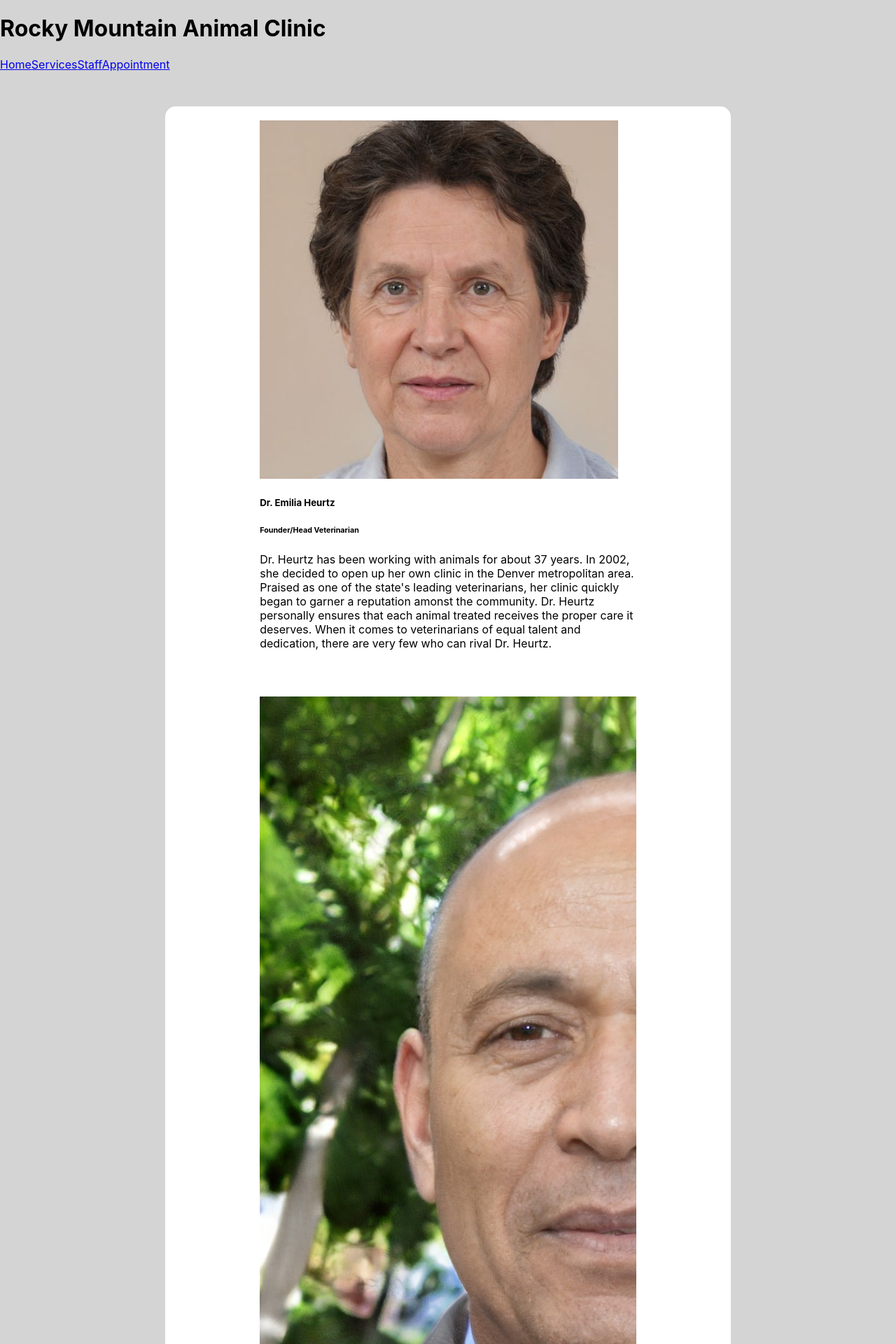
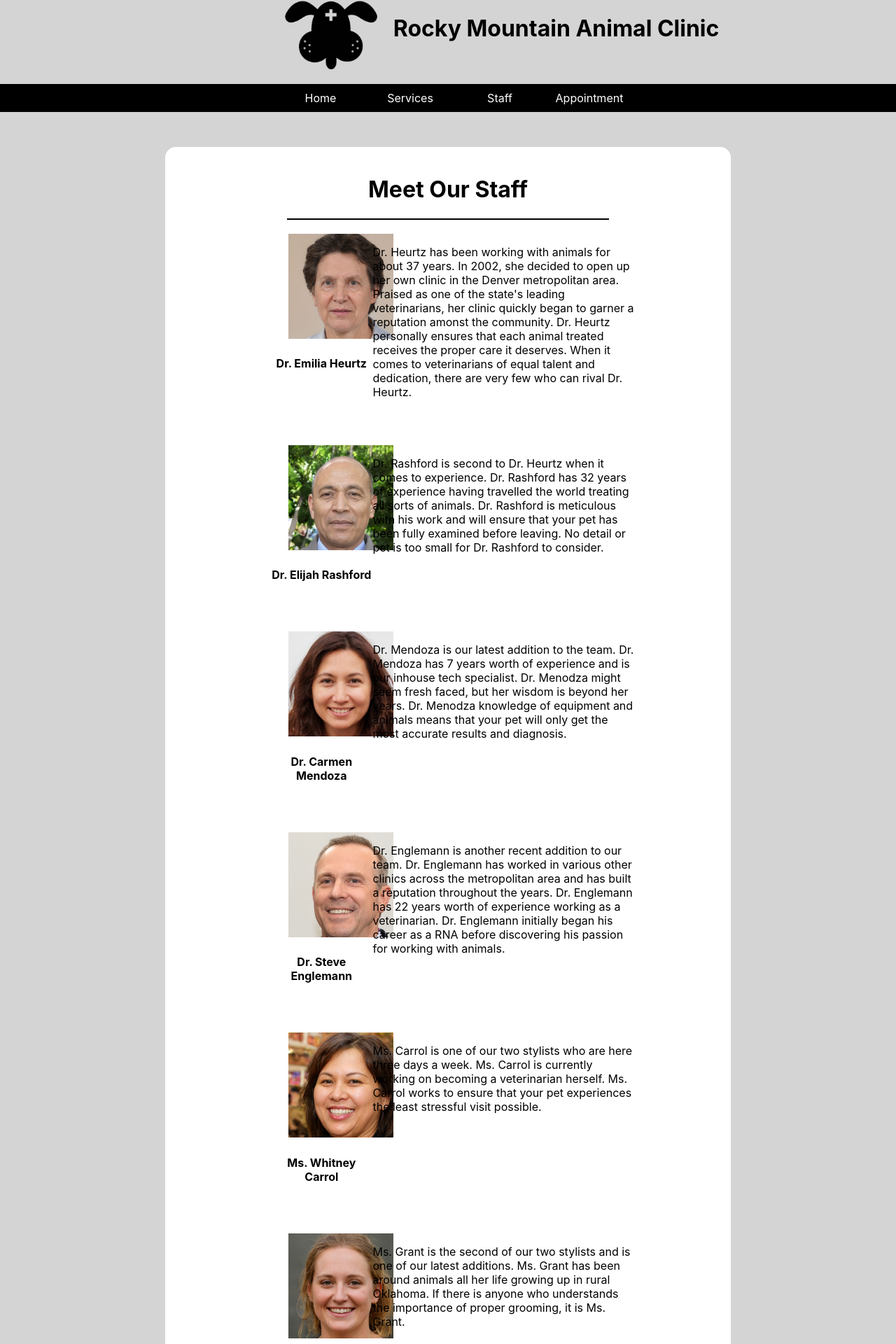
Before and after one commit to cesaracer/vet_site, a React (Create React App) app: page /staff in a window 1280 px wide. Shown: the top 1920 px of the page at 70% size. Built offline with nearby package versions, Linux system fonts and the light colour scheme.

Commit message:
changed component class names

```diff
--- a/src/Components/Common/Header.js
+++ b/src/Components/Common/Header.js
@@ -3,16 +3,22 @@ import {Link} from 'react-router-dom'
 
 export default function Header(){
     return(
-        <div className="navbarImg">
-            <div className="overlay">
-                <div id="navItems">
+        <div>
+            <div className="navbar">
+                <div className="navbar-logo">
+                    <img className="logo" src="images/logo.png" alt="rmac logo"/>
+                </div>
+                <div className="navbar-title">
                     <h1>Rocky Mountain Animal Clinic</h1>
-                    <div id="tabs">
-                        <Link id="link" to={{pathname: "/"}}>Home</Link>
-                        <Link id="link" to={{pathname: "/services"}}>Services</Link>
-                        <Link id="link" to={{pathname: "/staff"}}>Staff</Link>
-                        <Link id="link" to={{pathname: "/appointment"}}>Appointment</Link>
-                    </div>
+                </div>
+            </div>
+
+            <div className="navbar-links">
+                <div className="navbar-container">
+                    <Link className="navbar-links-tab" to={{pathname: "/"}}>Home</Link>
+                    <Link className="navbar-links-tab" to={{pathname: "/services"}}>Services</Link>
+                    <Link className="navbar-links-tab" to={{pathname: "/staff"}}>Staff</Link>
+                    <Link className="navbar-links-tab" to={{pathname: "/appointment"}}>Appointment</Link>
                 </div>
             </div>
         </div>
--- a/src/Components/Common/NotFound.js
+++ b/src/Components/Common/NotFound.js
@@ -1,13 +1,12 @@
 import React from 'react';
-import {Link} from 'react-router-dom';
 
 export default function NotFound(){
     return(
     <div className="container" style={{height: "600px"}}>
-        <div className="title" style={{textAlign: "center"}}>
+        <div className="review-title" style={{textAlign: "center"}}>
             <h1>Page not found</h1>
         </div>
-        <img style={{width: "500px", marginLeft: "30%"}} src="images/looking.jpg" alt="dog looking"/>
+        <img style={{width: "50%", marginLeft: "25%"}} src="images/looking.jpg" alt="dog looking"/>
     </div>
     );
 }
--- a/src/Components/Receipt.js
+++ b/src/Components/Receipt.js
@@ -1,6 +1,5 @@
 import React from 'react';
 import {Link, Redirect} from 'react-router-dom'
-import Schedule from './Schedule';
 
 export default function Receipt(props){
     const data = props.location.state
@@ -13,9 +12,9 @@ export default function Receipt(props){
     else{
         return(
             <div className="container">
-                <div className="title">
-                    <h5>A confirmation email has been sent to {data.email}</h5>
-                    <Link id="btn" to={{pathname: '/'}}>Home</Link>
+                <div className="review">
+                    <h4>A confirmation email has been sent to {data.email}</h4>
+                    <Link className="btn" to={{pathname: '/'}}>Home</Link>
                 </div>
             </div>
         );
--- a/src/Components/Services.js
+++ b/src/Components/Services.js
@@ -3,42 +3,67 @@ import React from 'react'
 export default function Services(){
     return(
         <div className="container">
-            <div id="title">
+            <div className="review-title">
                 <h1>Services Available</h1>
             </div>
-            <div id="service">
+            <div className="card">
+                <div className="card-avatar">
                     <img style={{width: "150px", height: "150px", marginLeft: "25%"}} src="images/vax.svg" alt="vaccination"/>
+                </div>
+                <div className="card-title">
                     <h3>Vaccinations</h3>
+                </div>
+                <div className="card-description">
                     <p>
                         We offer vaccines for all pets and ages. Certain vaccines may require proof of previous vaccinations in order to be administered.
                         If you have any questions or concerns, make sure to contact us prior to scheduling an appointment. We will work with you to determine if a vaccine is
                         right for your pet.
                     </p>
                 </div>
-            <div id="service">
+            </div>
+            <div className="card">
+                <div className="card-avatar">
                     <img style={{width: "150px", height: "150px", marginLeft: "25%"}} src="images/microchip.svg" alt="microchip"/>
+                </div>
+                <div className="card-title">
                     <h3>Microchipping</h3>
+                </div>
+                <div className="card-description">
                     <p>
                         Every year, thousands of pets go missing. Whether they were stolen, lost, or ran away, tracking down a pet with no identification can be a daunting task that often
                         ends in heartbreak. Microchipping makes finding lost pets much easier. How do our chips work? We implant a chip with a unique id that is then stored in a large database
                         available to all shelters. With this id, shelters can determine the owner of the found pet!
                     </p>
                 </div>
-            <div id="service">
+            </div>
+            <div className="card">
+                <div className="card-avatar">
                     <img style={{width: "150px", height: "150px", marginLeft: "25%"}} src="images/grooming.svg" alt="grooming"/>
+                </div>
+                <div className="card-title">
                     <h3>Grooming</h3>
+                </div>
+                <div className="card-description">
                     <p>
                         Even our pets deserved to be pampered. Schedule a grooming appointment today and receive 20% off on your first visit. Our grooming package includes; deshedding, a hair cut,
                         nail trim, and dental cleaning. A well groomed pet is a happy pet. Have a question about our grooming products? No problem, give us a call and we'll answer your questions.
                     </p>
                 </div>
-            <div id="service">
+            </div>
+            <div className="card">
+                <div className="card-avatar">
                     <img style={{width: "150px", height: "150px", marginLeft: "25%"}} src="images/steth.svg" alt="wellness check"/>
+                </div>
+                <div className="card-title">
                     <h3>Wellness Check</h3>
-                <p>As our pets get older, it's only natural that we worry about their health. Stop by for a regular wellness check. Wellness checks usually run no longer than 20 minutes. We
+                </div>
+                <div className="card-description">
+                    <p>
+                        As our pets get older, it's only natural that we worry about their health. Stop by for a regular wellness check. Wellness checks usually run no longer than 20 minutes. We
                         administer tests to ensure that your companion is healthy and happy.
                     </p>
                 </div>
             </div>
+        </div>
     )
 }
--- a/src/Components/Staff.js
+++ b/src/Components/Staff.js
@@ -3,11 +3,15 @@ import React from 'react';
 export default function Staff(){
     return(
         <div className="container">
+            <div className="review-title">
+                <h1>Meet Our Staff</h1>
+            </div>
             <div className="profile">
-                <img id="avatar" src="images/founder.jpg" alt="founder"/>
-                <div id="info">
-                    <h5>Dr. Emilia Heurtz</h5>
-                    <h6>Founder/Head Veterinarian</h6>
+                <div className="profile-avatar">
+                    <img style={{width: "150px", height: "150px", marginLeft: "25%"}} src="images/founder.jpg" alt="founder"/>
+                    <h4>Dr. Emilia Heurtz</h4>
+                </div>
+                <div className="profile-description">
                     <p>
                         Dr. Heurtz has been working with animals for about 37 years. In 2002, she decided to open up her own clinic in the Denver metropolitan area. Praised as one of the state's
                         leading veterinarians, her clinic quickly began to garner a reputation amonst the community. Dr. Heurtz personally ensures that each animal treated receives the proper care it deserves.
@@ -16,10 +20,11 @@ export default function Staff(){
                 </div>
             </div>
             <div className="profile">
-                <img id="avatar" src="images/doc1.jpg" alt="doctor"/>
-                <div id="info">
-                    <h5>Dr. Elijah Rashford</h5>
-                    <h6>Veterinarian</h6>
+                <div className="profile-avatar">
+                    <img style={{width: "150px", height: "150px", marginLeft: "25%"}} src="images/doc1.jpg" alt="doctor"/>
+                    <h4>Dr. Elijah Rashford</h4>
+                </div>
+                <div className="profile-description">
                     <p>
                         Dr. Rashford is second to Dr. Heurtz when it comes to experience. Dr. Rashford has 32 years of experience having travelled the world treating all sorts of animals. Dr. Rashford is
                         meticulous with his work and will ensure that your pet has been fully examined before leaving. No detail or pet is too small for Dr. Rashford to consider.
@@ -27,10 +32,11 @@ export default function Staff(){
                 </div>
             </div>
             <div className="profile">
-                <img id="avatar" src="images/doc2.jpg" alt="doctor"/>
-                <div id="info">
-                    <h5>Dr. Carmen Mendoza</h5>
-                    <h6>Veterinarian/Tech Specialist</h6>
+                <div className="profile-avatar">
+                    <img style={{width: "150px", height: "150px", marginLeft: "25%"}} src="images/doc2.jpg" alt="doctor"/>
+                    <h4>Dr. Carmen Mendoza</h4>
+                </div>
+                <div className="profile-description">
                     <p>
                         Dr. Mendoza is our latest addition to the team. Dr. Mendoza has 7 years worth of experience and is our inhouse tech specialist. Dr. Menodza might seem fresh faced, but her wisdom is
                         beyond her years. Dr. Menodza knowledge of equipment and animals means that your pet will only get the most accurate results and diagnosis.
@@ -38,10 +44,11 @@ export default function Staff(){
                 </div>
             </div>
             <div className="profile">
-                <img id="avatar" src="images/doc3.jpg" alt="doctor"/>
-                <div id="info">
-                    <h5>Dr. Steve Englemann</h5>
-                    <h6>Veterinarian</h6>
+                <div className="profile-avatar">
+                    <img style={{width: "150px", height: "150px", marginLeft: "25%"}} src="images/doc3.jpg" alt="doctor"/>
+                    <h4>Dr. Steve Englemann</h4>
+                </div>
+                <div className="profile-description">
                     <p>
                         Dr. Englemann is another recent addition to our team. Dr. Englemann has worked in various other clinics across the metropolitan area and has built a reputation throughout the years. Dr.
                         Englemann has 22 years worth of experience working as a veterinarian. Dr. Englemann initially began his career as a RNA before discovering his passion for working with animals.
@@ -49,10 +56,11 @@ export default function Staff(){
                 </div>
             </div>
             <div className="profile">
-                <img id="avatar" src="images/doc4.jpg" alt="doctor"/>
-                <div id="info">
-                    <h5>Ms. Whitney Carrol</h5>
-                    <h6>Stylist</h6>
+                <div className="profile-avatar">
+                    <img style={{width: "150px", height: "150px", marginLeft: "25%"}} src="images/doc4.jpg" alt="doctor"/>
+                    <h4>Ms. Whitney Carrol</h4>
+                </div>
+                <div className="profile-description">
                     <p>
                         Ms. Carrol is one of our two stylists who are here three days a week. Ms. Carrol is currently working on becoming a veterinarian herself. Ms. Carrol works to ensure that your pet experiences the least
                         stressful visit possible.
@@ -60,10 +68,11 @@ export default function Staff(){
                 </div>
             </div>
             <div className="profile">
-                <img id="avatar" src="images/doc5.jpg" alt="doctor"/>
-                <div id="info">
-                    <h5>Ms. Candace Grant</h5>
-                    <h6>Stylist</h6>
+                <div className="profile-avatar">
+                    <img style={{width: "150px", height: "150px", marginLeft: "25%"}} src="images/doc5.jpg" alt="doctor"/>
+                    <h4>Ms. Candace Grant</h4>
+                </div>
+                <div className="profile-description">
                     <p>
                         Ms. Grant is the second of our two stylists and is one of our latest additions. Ms. Grant has been around animals all her life growing up in rural Oklahoma. If there is anyone who understands the importance
                         of proper grooming, it is Ms. Grant.
```
Also changed, not shown: src/Components/Confirmation.js (+12 -11 lines), src/Components/Schedule.js (+39 -21 lines). Lines whose indentation alone changed are shown as unchanged.
